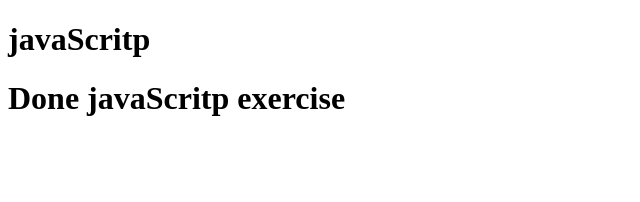
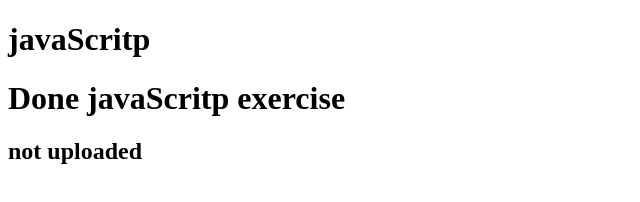
Before and after one commit to GUllzarr/js-assignment-new, a plain HTML site: page index.html in a window 1280 px wide. Shown: the whole page, without its empty margins (0-640 px from the left). Drawn offline with Linux system fonts and the light colour scheme.

```diff
--- a/index.html
+++ b/index.html
@@ -8,5 +8,6 @@
 <body>
     <h1>javaScritp</h1>
     <h1>Done javaScritp exercise</h1>
+    <h2>not uploaded</h2>
 </body>
 </html>
```
